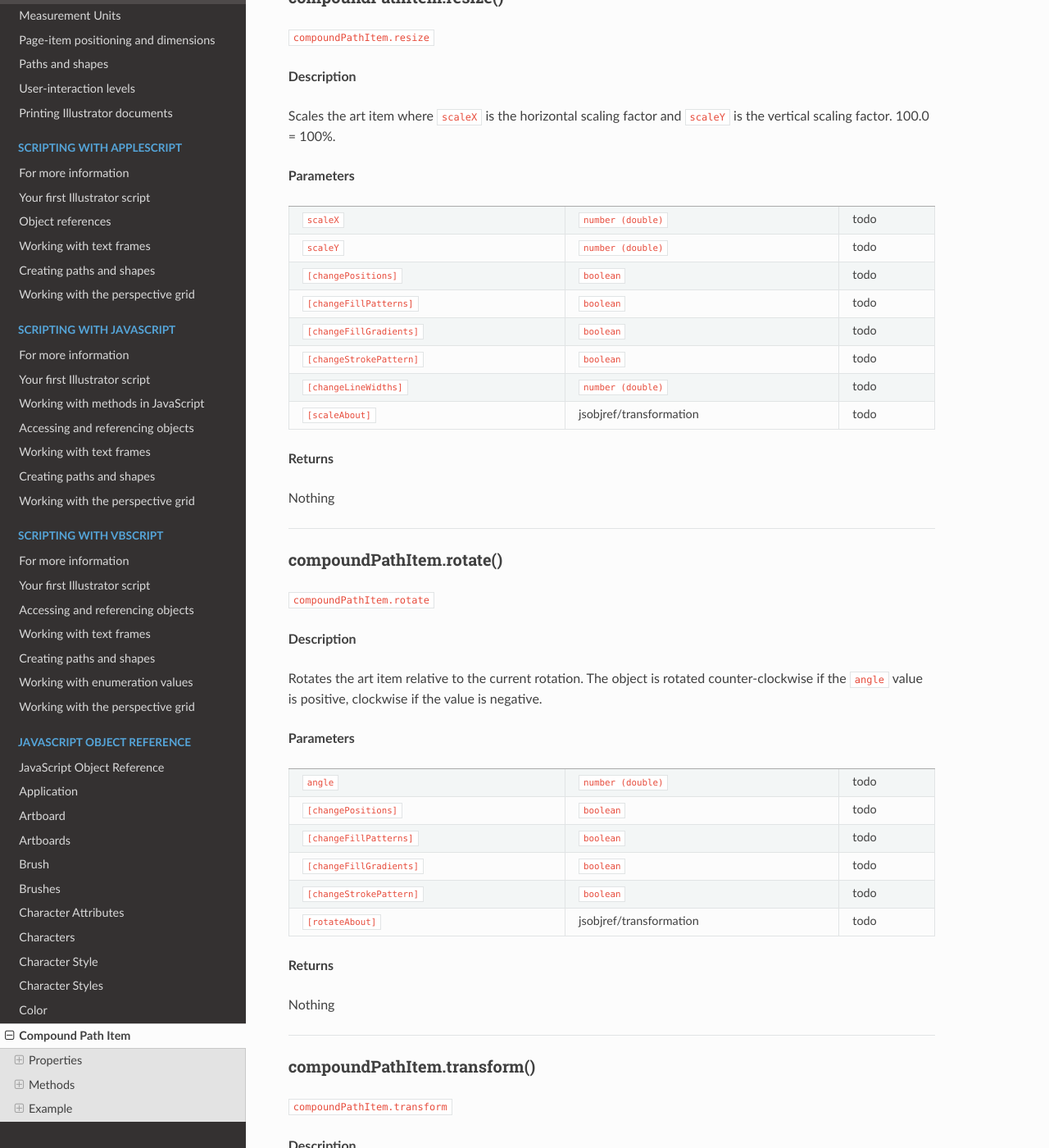
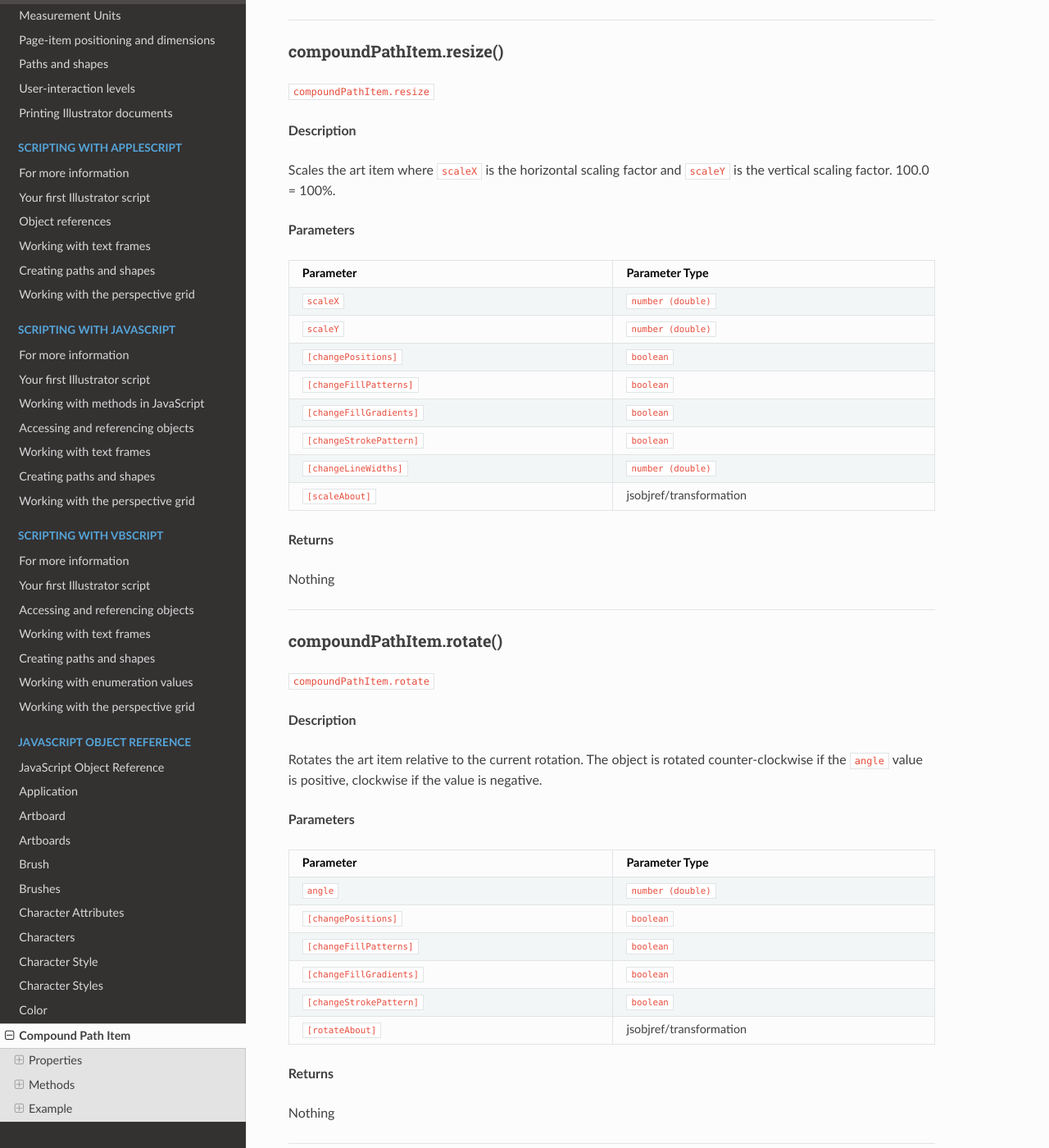
Before and after one commit to docsforadobe/illustrator-scripting-guide, a Sphinx documentation site: the page built from docs/jsobjref/compoundPathItem.rst, in a window 1280 px wide and 1400 px high, scrolled down 11566 px. Shown: the whole window at 82% size. Built offline with Sphinx 7.4.7 and the Read the Docs theme 2.0.0, drawn with Linux system fonts in a browser that asks for light colours; pages that are not in the unit, such as notebooks, are missing from menus; some of the changed text lies outside the part shown.

Commit message:
Updates table formatting in compoundPathItem section

```diff
--- a/docs/jsobjref/compoundPathItem.rst
+++ b/docs/jsobjref/compoundPathItem.rst
@@ -553,10 +553,13 @@ Creates a duplicate of the selected object.
 
 **Parameters**
 
-=======================  ==========================================  ====
-``[relativeObject]``     object                                      todo
-``[insertionLocation]``  :ref:`jsobjref/elementPlacement`            todo
-=======================  ==========================================  ====
++-------------------------+----------------------------------+
+|        Parameter        |          Parameter Type          |
++=========================+==================================+
+| ``[relativeObject]``    | object                           |
++-------------------------+----------------------------------+
+| ``[insertionLocation]`` | :ref:`jsobjref/elementPlacement` |
++-------------------------+----------------------------------+
 
 **Returns**
 
@@ -577,10 +580,13 @@ Moves the object.
 
 **Parameters**
 
-=======================  ==========================================  ====
-``relativeObject``       object                                      todo
-``insertionLocation``    :ref:`jsobjref/elementPlacement`            todo
-=======================  ==========================================  ====
++-----------------------+----------------------------------+
+|       Parameter       |          Parameter Type          |
++=======================+==================================+
+| ``relativeObject``    | object                           |
++-----------------------+----------------------------------+
+| ``insertionLocation`` | :ref:`jsobjref/elementPlacement` |
++-----------------------+----------------------------------+
 
 **Returns**
 
@@ -622,16 +628,25 @@ Scales the art item where ``scaleX`` is the horizontal scaling factor and ``scal
 
 **Parameters**
 
-==========================  ==========================================  ====
-``scaleX``                  ``number (double)``                         todo
-``scaleY``                  ``number (double)``                         todo
-``[changePositions]``       ``boolean``                                 todo
-``[changeFillPatterns]``    ``boolean``                                 todo
-``[changeFillGradients]``   ``boolean``                                 todo
-``[changeStrokePattern]``   ``boolean``                                 todo
-``[changeLineWidths]``      ``number (double)``                         todo
-``[scaleAbout]``            :ref:`jsobjref/transformation`              todo
-==========================  ==========================================  ====
++---------------------------+--------------------------------+
+|         Parameter         |         Parameter Type         |
++===========================+================================+
+| ``scaleX``                | ``number (double)``            |
++---------------------------+--------------------------------+
+| ``scaleY``                | ``number (double)``            |
++---------------------------+--------------------------------+
+| ``[changePositions]``     | ``boolean``                    |
++---------------------------+--------------------------------+
+| ``[changeFillPatterns]``  | ``boolean``                    |
++---------------------------+--------------------------------+
+| ``[changeFillGradients]`` | ``boolean``                    |
++---------------------------+--------------------------------+
+| ``[changeStrokePattern]`` | ``boolean``                    |
++---------------------------+--------------------------------+
+| ``[changeLineWidths]``    | ``number (double)``            |
++---------------------------+--------------------------------+
+| ``[scaleAbout]``          | :ref:`jsobjref/transformation` |
++---------------------------+--------------------------------+
 
 **Returns**
 
@@ -652,14 +667,21 @@ Rotates the art item relative to the current rotation. The object is rotated cou
 
 **Parameters**
 
-==========================  ======================================  ====
-``angle``                   ``number (double)``                     todo
-``[changePositions]``       ``boolean``                             todo
-``[changeFillPatterns]``    ``boolean``                             todo
-``[changeFillGradients]``   ``boolean``                             todo
-``[changeStrokePattern]``   ``boolean``                             todo
-``[rotateAbout]``           :ref:`jsobjref/transformation`          todo
-==========================  ======================================  ====
++---------------------------+--------------------------------+
+|         Parameter         |         Parameter Type         |
++===========================+================================+
+| ``angle``                 | ``number (double)``            |
++---------------------------+--------------------------------+
+| ``[changePositions]``     | ``boolean``                    |
++---------------------------+--------------------------------+
+| ``[changeFillPatterns]``  | ``boolean``                    |
++---------------------------+--------------------------------+
+| ``[changeFillGradients]`` | ``boolean``                    |
++---------------------------+--------------------------------+
+| ``[changeStrokePattern]`` | ``boolean``                    |
++---------------------------+--------------------------------+
+| ``[rotateAbout]``         | :ref:`jsobjref/transformation` |
++---------------------------+--------------------------------+
 
 **Returns**
 
@@ -680,15 +702,23 @@ Transforms the art item by applying a transformation matrix.
 
 **Parameters**
 
-==========================  ======================================  ====
-``transformationMatrix``    ``Matrix``                              todo
-``[changePositions]``       ``boolean``                             todo
-``[changeFillPatterns]``    ``boolean``                             todo
-``[changeFillGradients]``   ``boolean``                             todo
-``[changeStrokePattern]``   ``boolean``                             todo
-``[changeLineWidths]``      ``number (double)``                     todo
-``[transformAbout]``        :ref:`jsobjref/transformation`          todo
-==========================  ======================================  ====
++---------------------------+--------------------------------+
+|         Parameter         |         Parameter Type         |
++===========================+================================+
+| ``transformationMatrix``  | ``Matrix``                     |
++---------------------------+--------------------------------+
+| ``[changePositions]``     | ``boolean``                    |
++---------------------------+--------------------------------+
+| ``[changeFillPatterns]``  | ``boolean``                    |
++---------------------------+--------------------------------+
+| ``[changeFillGradients]`` | ``boolean``                    |
++---------------------------+--------------------------------+
+| ``[changeStrokePattern]`` | ``boolean``                    |
++---------------------------+--------------------------------+
+| ``[changeLineWidths]``    | ``number (double)``            |
++---------------------------+--------------------------------+
+| ``[transformAbout]``      | :ref:`jsobjref/transformation` |
++---------------------------+--------------------------------+
 
 **Returns**
 
@@ -709,14 +739,21 @@ Repositions the art item relative to the current position, where ``deltaX`` is t
 
 **Parameters**
 
-==============================  ======================================  ====
-``[deltaX]``                    ``number (double)``                     todo
-``[deltaY]``                    ``number (double)``                     todo
-``[transformObjects]``          ``boolean``                             todo
-``[transformFillPatterns]``     ``boolean``                             todo
-``[transformFillGradients]``    ``boolean``                             todo
-``[transformStrokePatterns]``   ``boolean``                             todo
-==============================  ======================================  ====
++-------------------------------+---------------------+
+|           Parameter           |   Parameter Type    |
++===============================+=====================+
+| ``[deltaX]``                  | ``number (double)`` |
++-------------------------------+---------------------+
+| ``[deltaY]``                  | ``number (double)`` |
++-------------------------------+---------------------+
+| ``[transformObjects]``        | ``boolean``         |
++-------------------------------+---------------------+
+| ``[transformFillPatterns]``   | ``boolean``         |
++-------------------------------+---------------------+
+| ``[transformFillGradients]``  | ``boolean``         |
++-------------------------------+---------------------+
+| ``[transformStrokePatterns]`` | ``boolean``         |
++-------------------------------+---------------------+
 
 **Returns**
 
@@ -737,9 +774,11 @@ Arranges the art item’s position in the stacking order of the group or layer (
 
 **Parameters**
 
-==============================  ======================================  ====
-``zOrderCmd``                   :ref:`jsobjref/ZOrderMethod`            todo
-==============================  ======================================  ====
++---------------+------------------------------+
+|   Parameter   |        Parameter Type        |
++===============+==============================+
+| ``zOrderCmd`` | :ref:`jsobjref/ZOrderMethod` |
++---------------+------------------------------+
 
 **Returns**
 
```
